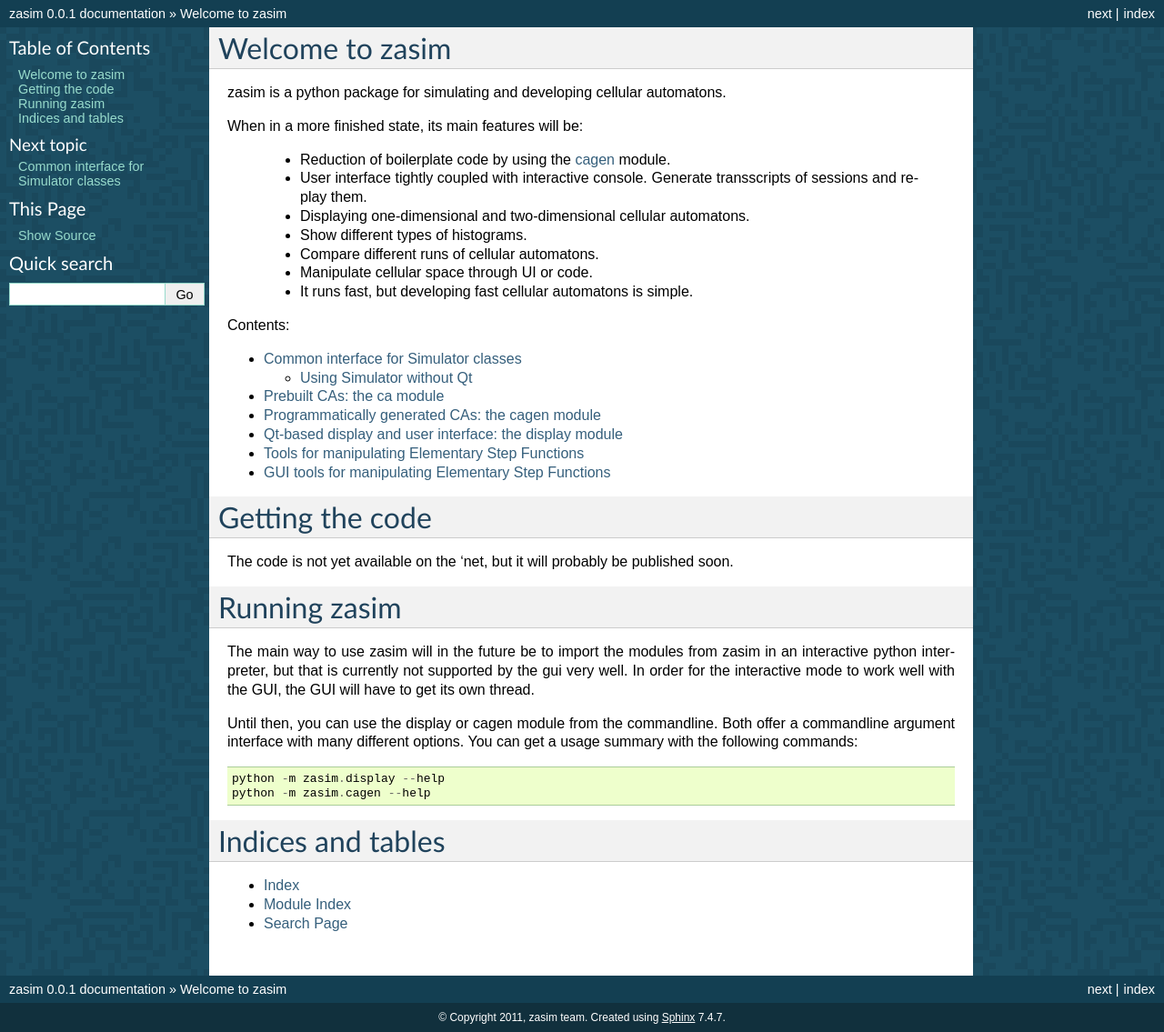
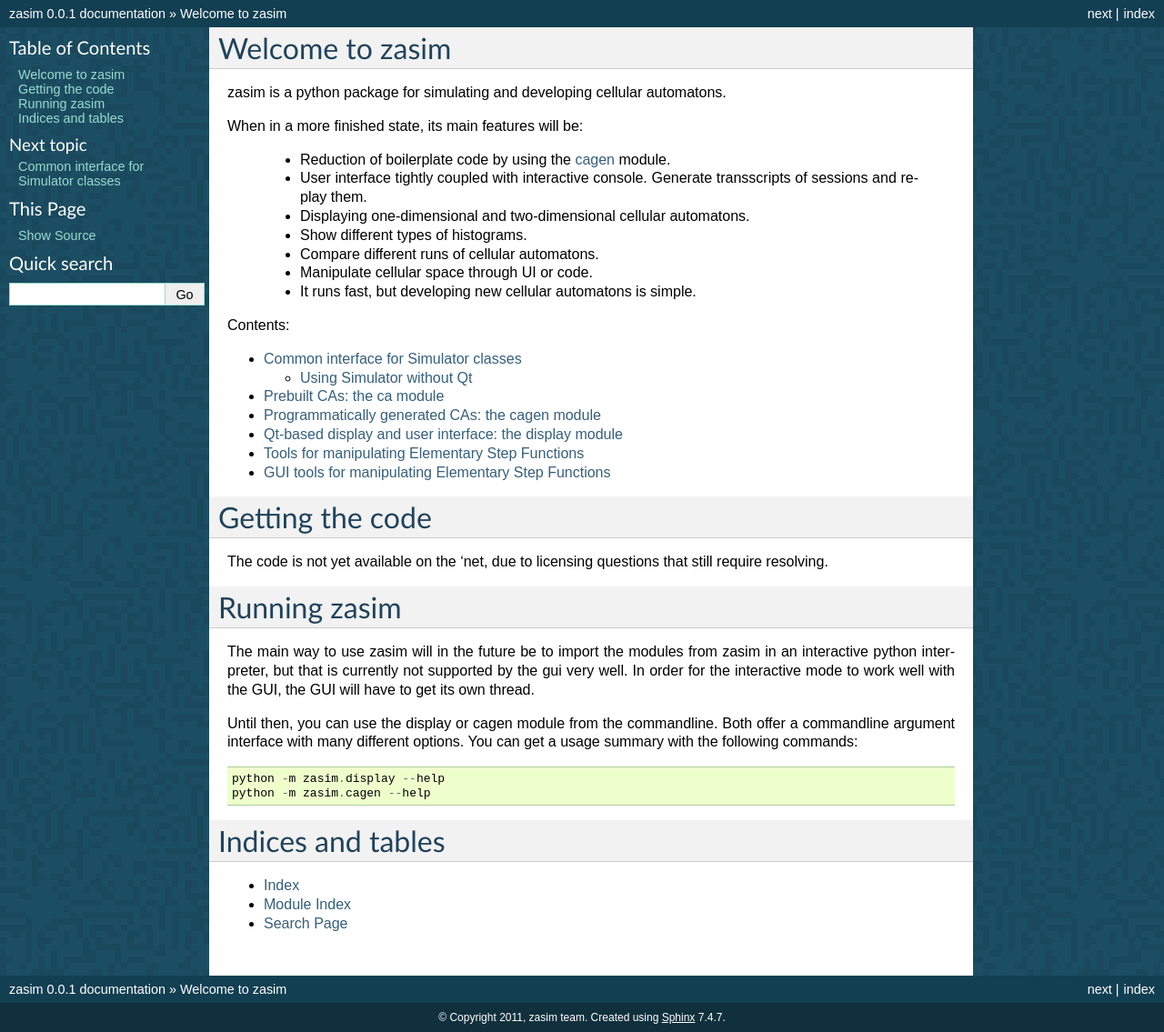
Before and after one commit to timo/zasim, a Sphinx documentation site: the page built from docs/index.rst, in a window 1280 px wide. Shown: the whole page at 91% size. Built offline with Sphinx 7.4.7, drawn with Linux system fonts in a browser that asks for light colours; formulas are drawn with MathJax 3.

Commit message:
explain the reason for code missing and remove the viewcode extension from sphinx.

```diff
--- a/docs/conf.py
+++ b/docs/conf.py
@@ -25,7 +25,7 @@ sys.path.insert(0, os.path.join(os.path.abspath('.'), "../"))
 
 # Add any Sphinx extension module names here, as strings. They can be extensions
 # coming with Sphinx (named 'sphinx.ext.*') or your custom ones.
-extensions = ['sphinx.ext.autodoc', 'sphinx.ext.doctest', 'sphinx.ext.todo', 'sphinx.ext.coverage', 'sphinx.ext.pngmath', 'sphinx.ext.viewcode']
+extensions = ['sphinx.ext.autodoc', 'sphinx.ext.doctest', 'sphinx.ext.todo', 'sphinx.ext.coverage', 'sphinx.ext.pngmath']#, 'sphinx.ext.viewcode']
 
 # Add any paths that contain templates here, relative to this directory.
 templates_path = ['_templates']
--- a/docs/index.rst
+++ b/docs/index.rst
@@ -12,7 +12,7 @@ When in a more finished state, its main features will be:
   - Show different types of histograms.
   - Compare different runs of cellular automatons.
   - Manipulate cellular space through UI or code.
-  - It runs fast, but developing fast cellular automatons is simple.
+  - It runs fast, but developing new cellular automatons is simple.
 
 Contents:
 
@@ -29,7 +29,8 @@ Contents:
 Getting the code
 ================
 
-The code is not yet available on the 'net, but it will probably be published soon.
+The code is not yet available on the 'net, due to licensing questions that
+still require resolving.
 
 Running zasim
 =============
```
